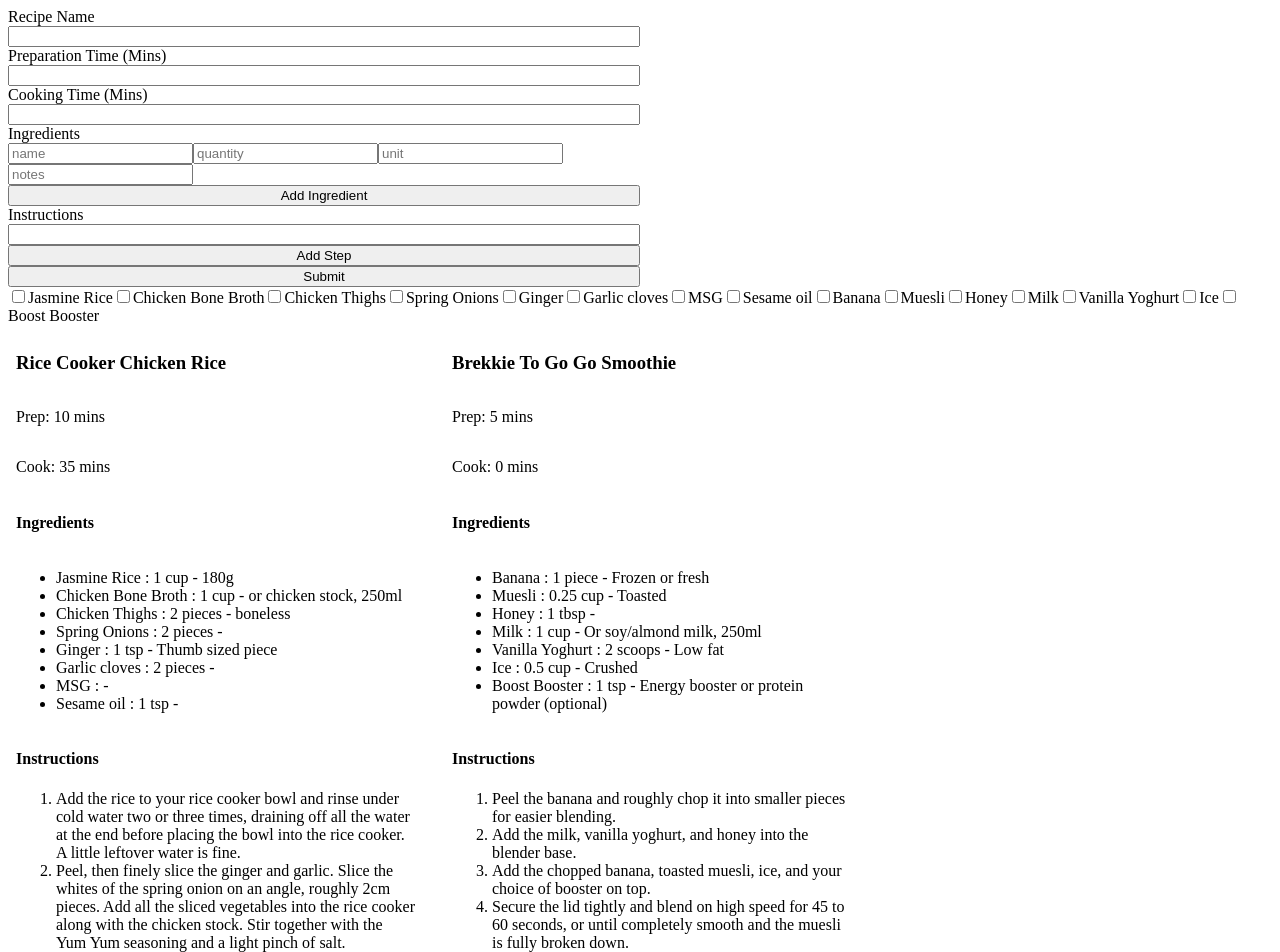
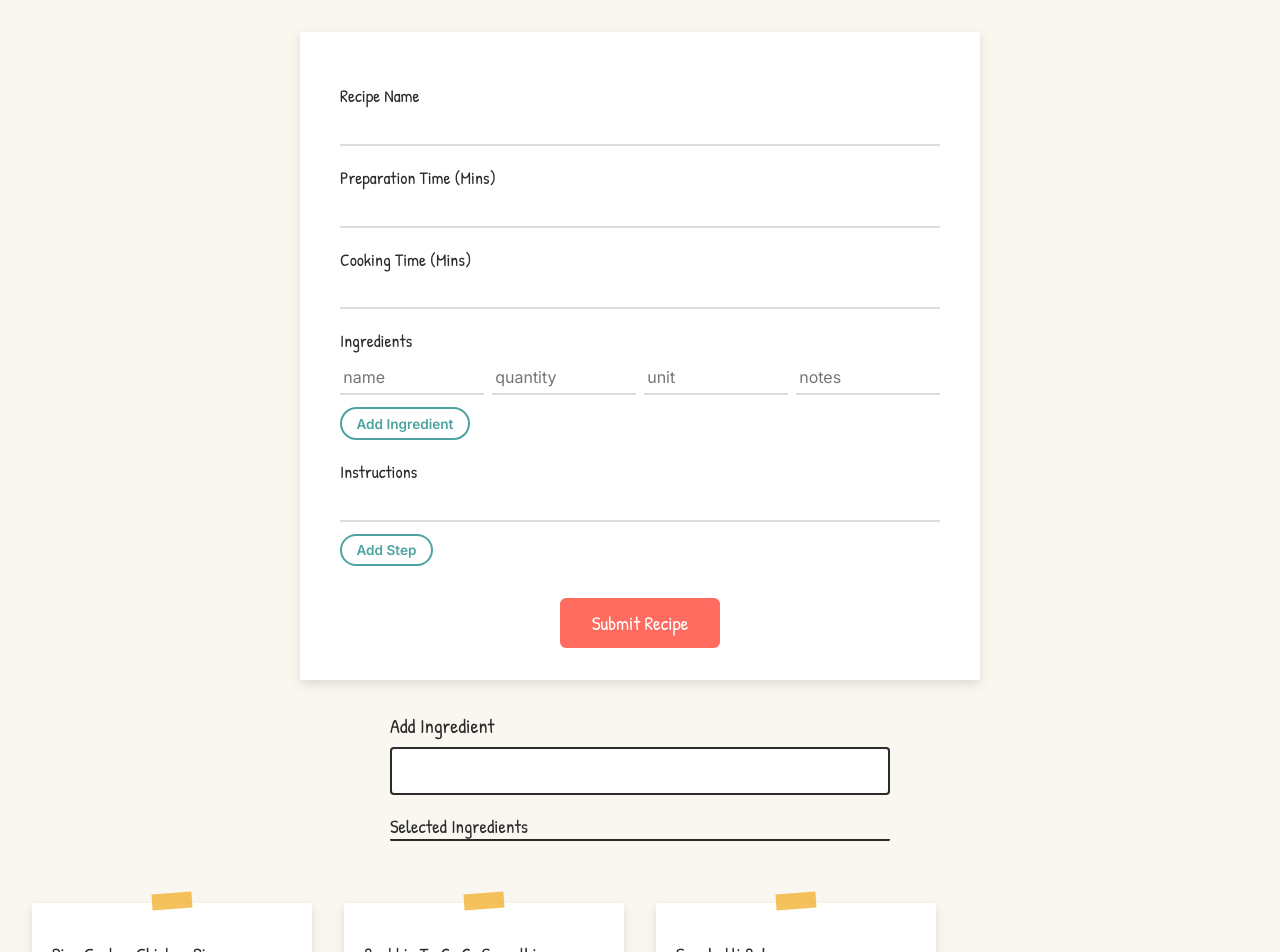
Before and after one commit to thebroheim/recipeazy, a React (Vite) app: page / in a window 1280 px wide. Shown: the top 952 px of the page. Built offline with nearby package versions, Linux system fonts and the light colour scheme.

Commit message:
Ingredient Filter improvment and CSS implemented

```diff
--- a/index.html
+++ b/index.html
@@ -3,6 +3,8 @@
   <head>
     <meta charset="UTF-8" />
     <link rel="icon" type="image/svg+xml" href="/favicon.svg" />
+    <link rel="preconnect" href="https://fonts.googleapis.com">
+    <link href="https://fonts.googleapis.com/css2?family=Patrick+Hand&family=Inter:wght@400;500;600&display=swap" rel="stylesheet">
     <meta name="viewport" content="width=device-width, initial-scale=1.0" />
     <title>recipeazy</title>
   </head>
--- a/src/App.css
+++ b/src/App.css
@@ -0,0 +1,201 @@
+.new-recipe-form {
+  background: white;
+  max-width: 600px;
+  margin: 2rem auto;
+  padding: 2rem 2.5rem;
+  box-shadow: 0 4px 10px rgba(0,0,0,0.12);
+}
+
+.new-recipe-form label {
+  font-family: var(--font-display);
+  font-size: 1.1rem;
+  display: block;
+  margin-top: 1.25rem;
+  margin-bottom: 0.25rem;
+}
+
+.new-recipe-form input[type="text"] {
+  width: 100%;
+  padding: 0.4rem 0.2rem;
+  font-family: var(--font-body);
+  font-size: 1rem;
+  border: none;
+  border-bottom: 2px solid #ddd;
+  background: transparent;
+  box-sizing: border-box;
+}
+
+.new-recipe-form input[type="text"]:focus {
+  outline: none;
+  border-bottom-color: var(--color-teal);
+}
+
+.ingredients-input {
+  display: flex;
+  gap: 0.5rem;
+  margin-top: 0.5rem;
+}
+
+.ingredients-input input {
+  flex: 1;
+  min-width: 0;
+}
+
+.add-btn {
+  margin-top: 0.75rem;
+  padding: 0.4rem 0.9rem;
+  border: 2px solid var(--color-teal);
+  background: none;
+  color: var(--color-teal);
+  border-radius: 999px;
+  font-family: var(--font-body);
+  font-weight: 600;
+  font-size: 0.85rem;
+  cursor: pointer;
+}
+
+.add-btn:hover {
+  background: var(--color-teal);
+  color: white;
+}
+
+.submit-btn {
+  display: block;
+  margin: 2rem auto 0;
+  padding: 0.75rem 2rem;
+  background: var(--color-coral);
+  color: white;
+  border: none;
+  border-radius: 6px;
+  font-family: var(--font-display);
+  font-size: 1.2rem;
+  cursor: pointer;
+}
+
+.submit-btn:hover {
+  opacity: 0.9;
+}
+
+.ingredient-filter {
+  max-width: 500px;
+  margin: 2rem auto;
+  position: relative;
+}
+
+.ingredient-filter label {
+  font-family: var(--font-display);
+  font-size: 1.25rem;
+  display: block;
+  margin-bottom: 0.5rem;
+}
+
+.ingredient-filter input {
+  width: 100%;
+  padding: 0.75rem 1rem;
+  font-family: var(--font-body);
+  font-size: 1rem;
+  border: 2px solid var(--color-ink);
+  border-radius: 4px;
+  box-sizing: border-box;
+}
+
+.ingredient-filter input:focus {
+  outline: none;
+  border-color: var(--color-teal);
+}
+
+.ingredient-suggestions {
+  position: absolute;
+  top: 100%;
+  left: 0;
+  right: 0;
+  background: white;
+  border: 2px solid var(--color-ink);
+  border-top: none;
+  border-radius: 0 0 4px 4px;
+  z-index: 10;
+}
+
+.suggestion {
+  padding: 0.6rem 1rem;
+  cursor: pointer;
+  font-family: var(--font-body);
+}
+
+.suggestion:hover {
+  background: var(--color-mustard);
+  opacity: 0.85;
+}
+
+.suggestion-new {
+  color: var(--color-coral);
+  font-weight: 600;
+}
+
+.suggestion-new:hover {
+  background: var(--color-coral);
+  color: white;
+  opacity: 1;
+}
+
+.selected-ingredients {
+  display: flex;
+  flex-wrap: wrap;
+  gap: 0.5rem;
+  margin-top: 1rem;
+}
+
+.chip {
+  display: inline-flex;
+  align-items: center;
+  gap: 0.4rem;
+  padding: 0.35rem 0.7rem;
+  border-radius: 999px;
+  font-family: var(--font-body);
+  font-size: 0.9rem;
+  font-weight: 500;
+  color: white;
+}
+
+.chip button {
+  background: none;
+  border: none;
+  color: white;
+  font-size: 1rem;
+  line-height: 1;
+  cursor: pointer;
+  padding: 0;
+}
+
+.chip:nth-child(4n+1) { background: var(--color-coral); }
+.chip:nth-child(4n+2) { background: var(--color-teal); }
+.chip:nth-child(4n+3) { background: var(--color-mustard); }
+.chip:nth-child(4n+4) { background: var(--color-sage); }
+
+.recipe-grid {
+  display: grid;
+  grid-template-columns: repeat(auto-fill, minmax(260px, 1fr));
+  gap: 2rem;
+  padding: 2rem;
+}
+
+.recipe-card {
+  background: white;
+  border-radius: 2px;
+  padding: 1.25rem;
+  box-shadow: 0 4px 10px rgba(0,0,0,0.12);
+  position: relative;
+}
+
+
+.recipe-card::before {
+  content: '';
+  position: absolute;
+  top: -10px;
+  left: 50%;
+  transform: translateX(-50%) rotate(-4deg);
+  width: 40px;
+  height: 16px;
+  background: var(--color-mustard);
+  opacity: 0.85;
+}
--- a/src/App.jsx
+++ b/src/App.jsx
@@ -12,7 +12,7 @@ function App() {
 
   const [recipes, setRecipes] = useState(initialRecipes)
 
-  const [selectedIngredients, setSelectedIngredients] = useState(["Chicken"])
+  const [selectedIngredients, setSelectedIngredients] = useState([])
 
   const allIngredientNames = useMemo(() => {
     const names = recipes.flatMap(recipe => recipe.ingredients.map(ingredient => ingredient.name));
--- a/src/components/IngredientFilter.jsx
+++ b/src/components/IngredientFilter.jsx
@@ -1,18 +1,42 @@
-import React from "react";
+import React, { useState } from "react";
 
 const IngredientFilter = ({selectedIngredients, allIngredientNames, toggleIngredient}) => {
 
-    return <div>
-      {allIngredientNames.map(name => (
-        <label key={name}>
-          <input
-            type="checkbox"
-            checked={selectedIngredients.includes(name)}
-            onChange={() => toggleIngredient(name)}
-          />
+  const [searchText, setSearchText] = useState('')
+
+const suggestions = searchText
+  ? allIngredientNames
+      .filter(name =>
+        name.toLowerCase().includes(searchText.toLowerCase()) &&
+        !selectedIngredients.includes(name)
+      )
+      .slice(0, 5)
+  : [];
+
+  function handleSelect(name) {
+    toggleIngredient(name);
+    setSearchText("")
+  }
+
+    return <div className="ingredient-filter">
+      <label>Add Ingredient</label>
+      <input value={searchText} onChange={(e) => setSearchText(e.target.value)} />
+      <div className="ingredient-suggestions">{suggestions.map(name => (
+        <div className= "suggestion" key= {name} onClick={ () => handleSelect(name)}>
           {name}
-        </label>
-      ))}
+
+        </div>
+      ))}</div>
+
+      <div>
+        <h3>Selected Ingredients</h3>
+        {selectedIngredients.map(name => (
+          <span className="chip" key={name}>
+            {name}
+            <button type="button" onClick={() => toggleIngredient(name)}>×</button>
+          </span>
+))}</div>
+
     </div>
 }
 
--- a/src/components/NewRecipeForm.jsx
+++ b/src/components/NewRecipeForm.jsx
@@ -91,19 +91,19 @@ function handleSubmit(e) {
             <input name="ingredients" placeholder= "notes" value={ingredient.notes} onChange = {(e) => handleIngredientsChange(index, "notes", e.target.value)} type="text"/>
             </div>
         })}
-        <button type= "button" onClick={handleAddIngredient}>Add Ingredient</button>
+        <button className="add-btn" type= "button" onClick={handleAddIngredient}>Add Ingredient</button>
 
 
         <label>Instructions</label>
         {formData.instructions.map((instruction, key)=>{
             return <input name="instruction" key={key} value={instruction} onChange = {(e) => handleInstructionsChange(key, e.target.value)} type="text"/>
         })}
-        <button type= "button" onClick={handleAddInstruction}>Add Step</button>
+        <button className="add-btn" type= "button" onClick={handleAddInstruction}>Add Step</button>
 
 
 
 
-        <input type= "submit"/>
+        <button type="submit" className="submit-btn">Submit Recipe</button>
     </form>
 
 }
--- a/src/components/RecipeCard.jsx
+++ b/src/components/RecipeCard.jsx
@@ -4,6 +4,7 @@ const RecipeCard = ({recipe}) => {
     return (
     <div className ="recipe-card">
         <h3>{recipe.title}</h3>
+        <p>Match: {Math.round(recipe.score * 100)}%</p>
         <p>Prep: {recipe.prepTime}</p>
         <p>Cook: {recipe.cookTime}</p>
         <h4>Ingredients</h4>
--- a/src/data/recipes.js
+++ b/src/data/recipes.js
@@ -55,6 +55,39 @@ let recipes = [
         ],
         img: '',
     },
+
+    {
+    id: 'Spaghetti-Bolognese',
+    title: 'Spaghetti Bolognese',
+    servings: 4,
+    prepTime: '15 mins',
+    cookTime: '50 mins',
+    ingredients: [
+        { name: 'Beef Mince', quantity: 500, unit: 'grams', notes: '' },
+        { name: 'Spaghetti', quantity: 400, unit: 'grams', notes: '' },
+        { name: 'Garlic cloves', quantity: 3, unit: 'pieces', notes: '' },
+        { name: 'Brown Onion', quantity: 1, unit: 'piece', notes: 'Diced' },
+        { name: 'Carrot', quantity: 2, unit: 'piece', notes: 'Grate carrot' },
+        { name: 'Pasta Sauce', quantity: 500, unit: 'grams', notes: '' },
+    ],
+    instructions: [
+        'Dice onions, grate carrot and thinly dice garlic cloves',
+        'Add olive oil to a pot (medium to high heat)',
+        'Add vegetables and toss around as to not burn the garlic',
+        'Once onion has browned slightly, add the beef mince',
+        'Break up mince in the pot and ensure all is getting equal heat',
+        'Once the meat has browned, continue in the pot for 3 more minutes to evaporate water from the pan',
+        'Lower pan heat and add Pasta sauce to the pan',
+        'Ensure heat is not too high (You want to see occasionally bubbles in the sauce every few seconds - not constantly)',
+        'Simmer for 20 mins',
+        'Boil water in another pot',
+        'Add salt to the water and then put your spaghetti in the pot',
+        'Cook pasta for 12 minutes or as directed for your choice of pasta',
+        'Strain pasta and serve in a bowl',
+        'Serve the bolognese on top of the pasta'
+    ],
+    img: ''
+}
     // {
     //     id: '',
     //     title: '',
--- a/src/index.css
+++ b/src/index.css
@@ -1,23 +1,23 @@
-html {
-     /* background-color: black;
-    color: white; */
+:root {
+  --color-paper: #FAF7F0;
+  --color-ink: #2B2B2B;
+  --color-coral: #FF6B5E;
+  --color-teal: #4DA3A0;
+  --color-mustard: #F4B740;
+  --color-sage: #6FB07F;
+
+  --font-display: 'Patrick Hand', cursive;
+  --font-body: 'Inter', sans-serif;
 }
 
-.recipe-grid {
-    display: flex;
-    gap: 20px;
+body {
+  background-color: var(--color-paper);
+  color: var(--color-ink);
+  font-family: var(--font-body);
+  margin: 0;
 }
 
-.recipe-card {
-    display: flex;
-    flex-direction: column;
-    padding: 5px;
-    border: solid white;
-    width: 400px;
+h1, h2, h3 {
+  font-family: var(--font-display);
+  font-weight: 400;
 }
-
-form {
-    display: flex;
-    flex-direction: column;
-    width: 50%;
-}
```
